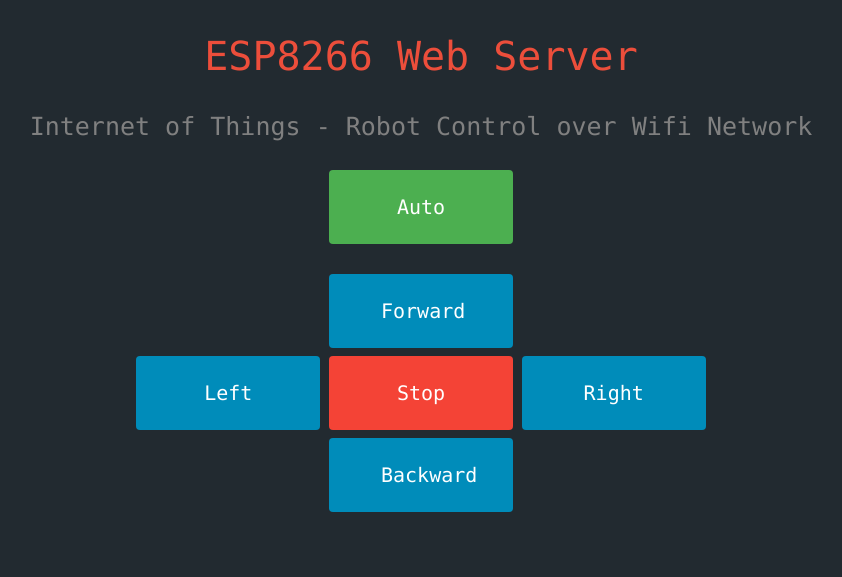
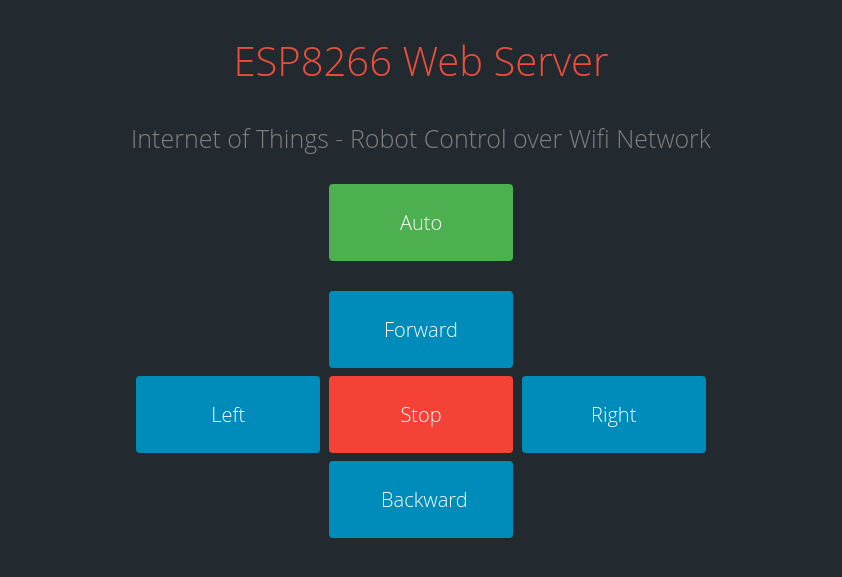
Before and after one commit to imadhsissou/imadhsissou.github.io, a Jekyll site: the page Iot/robot.html, which Jekyll copies as it is, in a window 1280 px wide. Shown: the top 577 px of the page, without its empty margins (219-1061 px from the left). Built offline with Jekyll 4.4.1, drawn with Linux system fonts in a browser that asks for light colours.

Commit message:
Update robot.html

```diff
--- a/Iot/robot.html
+++ b/Iot/robot.html
@@ -14,7 +14,7 @@
     display: inline-block;
     font-size: 20px;
     font-weight: 300;
-    font-family: 'Lucida Console' ;
+    font-family: 'Open Sans' ;
     margin: 4px 2px;
     cursor: pointer;
     width: 80px;
@@ -31,8 +31,8 @@
 </head>
 <body style="background-color : #222A30;" >
 
-<h2 style="color : #EC4E3B; font-family: 'Lucida Console' ; font-size: 40px; font-weight: 300; text-align: center;">ESP8266 Web Server</h2>
-<h3 style="color : gray; font-family: 'Lucida Console' ; font-size: 25px; font-weight: 300; text-align: center;">Internet of Things - Robot Control over Wifi Network<h3>
+<h2 style="color : #EC4E3B; font-family: 'Open Sans' ; font-size: 40px; font-weight: 300; text-align: center;">ESP8266 Web Server</h2>
+<h3 style="color : gray; font-family: 'Open Sans' ; font-size: 25px; font-weight: 300; text-align: center;">Internet of Things - Robot Control over Wifi Network<h3>
 
 <div class="wrapper">
     <a href="http://192.168.1.5/auto" class="button">Auto</a>
```
